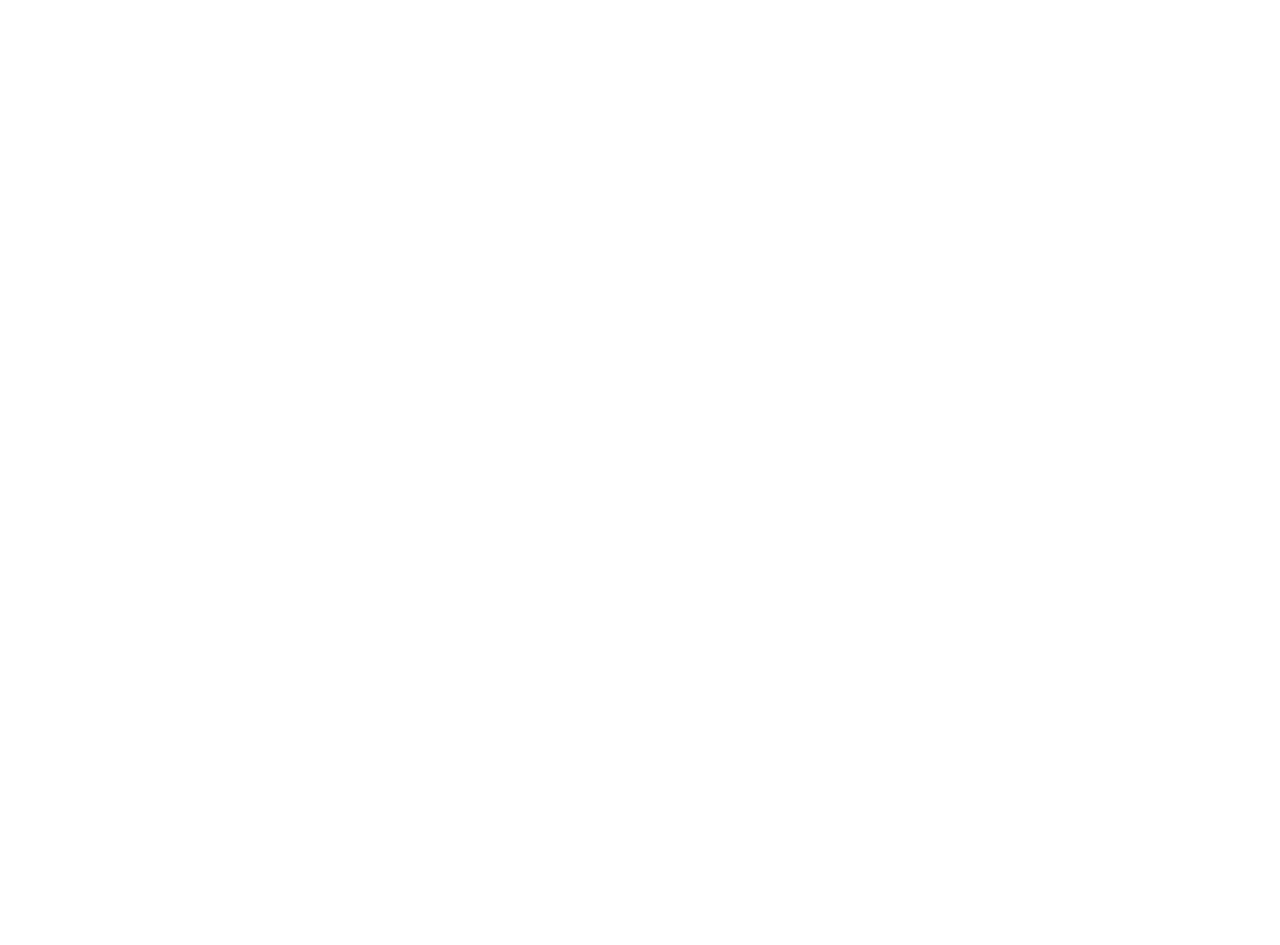
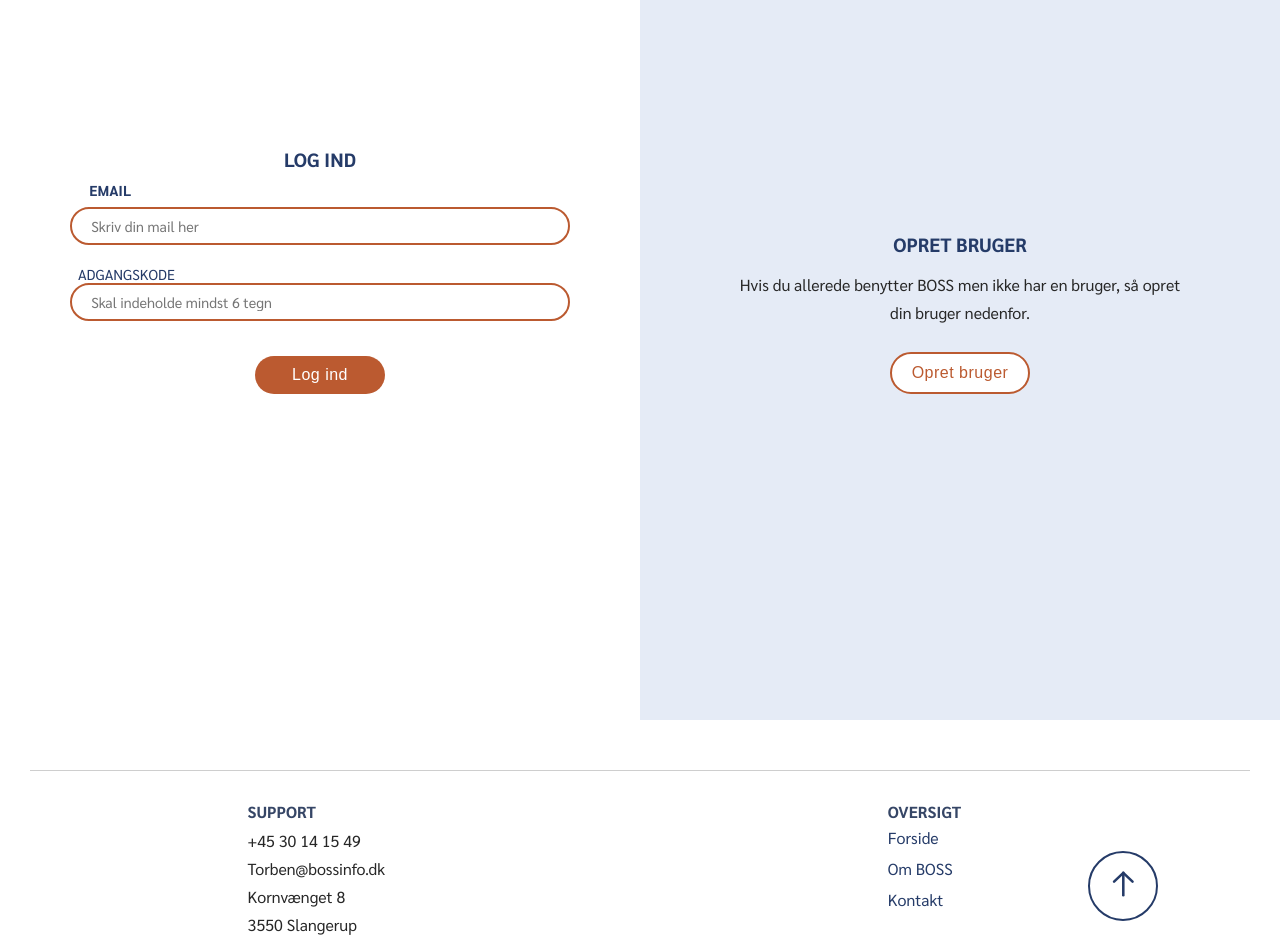
Before and after one commit to sand4570/BOSS, a React (Vite) app: page /kea/hovedopgave/boss_info/login in a window 1280 px wide. Shown: the part 80-1025 px from the top of the page. Before the commit the page ends 800 px from the top, so only its background shows below. Built offline with nearby package versions, Linux system fonts and the light colour scheme; no server answers.

Commit message:
finishing touches

```diff
--- a/src/App.jsx
+++ b/src/App.jsx
@@ -18,7 +18,7 @@ import Singleview from './pages/Forum/Singleview'
 function App () {
  return (
     <>
-      <BrowserRouter basename='/kea/hovedopgave/test16'>
+      <BrowserRouter basename='/kea/hovedopgave/boss_info'>
         <ScrollToTop />
 
         <Navigation/>
--- a/src/components/Navigation/index.jsx
+++ b/src/components/Navigation/index.jsx
@@ -81,7 +81,7 @@ const Navbar = () => {
 
     window.addEventListener('scroll', listenScrollEvent)
 
-    if(pathname === '/kea/hovedopgave/test16/login'){
+    if(pathname === '/kea/hovedopgave/boss_info/login'){
         return (
             <div></div>
         )
@@ -108,7 +108,7 @@ const Navbar = () => {
 
                             const path = item.url === "/logout" ? "/" : item.url + search
                                 return (
-                                    <li key={index}><Link onClick={handleNavClick} to={path} className={activeLink === "/kea/hovedopgave/test16" + item.url ? `${item.cName} activeLink` : item.cName}>
+                                    <li key={index}><Link onClick={handleNavClick} to={path} className={activeLink === "/kea/hovedopgave/boss_info" + item.url ? `${item.cName} activeLink` : item.cName}>
                                     {item.title}
                                     </Link></li>
                                 )
--- a/src/pages/Forum/Singleview.jsx
+++ b/src/pages/Forum/Singleview.jsx
@@ -70,7 +70,6 @@ const Singleview = () => {
     if(question) {
         return (
             <>
-            <img id="single-form1" src="./form4.svg"></img>
             <div id="single-view-container">
             <button className="go_back_single"  onClick={() => history.back()}></button>
             <div id="single-content">
@@ -113,7 +112,6 @@ const Singleview = () => {
 
             </div>
             </div>
-            <img id="single-form2" src="./form3_reverse.svg"></img>
             </>
         )
     } else {
--- a/src/pages/login/LoginSection.jsx
+++ b/src/pages/login/LoginSection.jsx
@@ -27,7 +27,7 @@ const LoginSection = ({state, data}) => {
             if (filteredAccounts.length > 0) {
 
                 if (passwordLogin.toLocaleLowerCase() === filteredAccounts[0].password) {
-                    window.location.href=`/kea/hovedopgave/test16/forum?id=${filteredAccounts[0].id}`;
+                    window.location.href=`/kea/hovedopgave/boss_info/forum?id=${filteredAccounts[0].id}`;
                     setLoginError(false)
 
                     }  else {
@@ -109,8 +109,6 @@ const LoginSection = ({state, data}) => {
             password: passwordSignup
         }
 
-        console.log('my json', account)
-
         fetch("https://boss-info.herokuapp.com/api/accounts", {
             method: "post",
             headers: {
@@ -123,9 +121,8 @@ const LoginSection = ({state, data}) => {
             .then((res) => res.json())
             .then((data) => {
                 console.log(data)
-                window.location.href=`/kea/hovedopgave/test16/forum?id=${data.id}`
+                window.location.href=`/kea/hovedopgave/boss_info/forum?id=${data.id}`
             });
-
     }
 
     if (state === true) {
--- a/vite.config.js
+++ b/vite.config.js
@@ -4,5 +4,5 @@ import react from '@vitejs/plugin-react'
 // https://vitejs.dev/config/
 export default defineConfig({
   plugins: [react()],
-  base: "/kea/hovedopgave/test16/",
+  base: "/kea/hovedopgave/boss_info/",
 })
```
Also changed, not shown: 1 other file (tests, documents, lock files or other folders).
